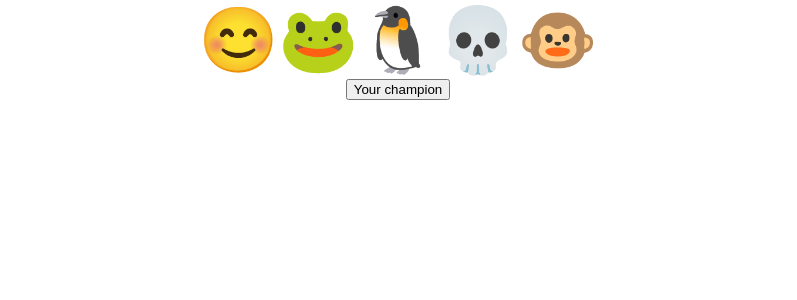
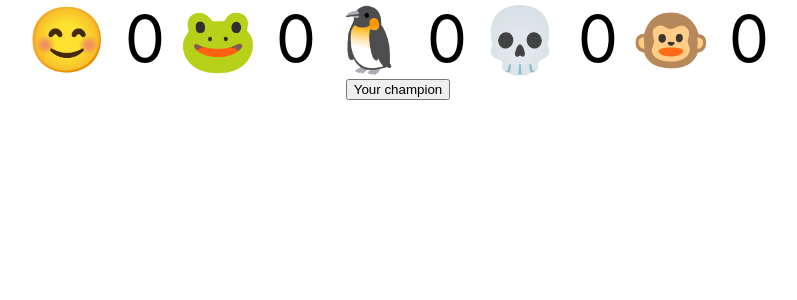
Before and after one commit to karpych1717/frontEndPro_27plus, a React (Create React App) app in the folder homework_28/: page / in a window 1280 px wide. Shown: the top 300 px of the page, without its empty margins (242-1039 px from the left). Built offline with nearby package versions, Linux system fonts and the light colour scheme.

Commit message:
fix counter show

```diff
--- a/homework_28/src/App.js
+++ b/homework_28/src/App.js
@@ -62,7 +62,7 @@ class App extends React.Component {
             <Smile
               className='smile smallSmile activeSmile'
               key={index}
-              face={smile.face}
+              smile={smile}
               onClick={() => this.handleVote(index)}
             />
           ))}
@@ -72,7 +72,7 @@ class App extends React.Component {
           ? <button onClick={() => this.finaliseVote()}>Your champion</button>
           : <Smile
               className='smile bigSmile'
-              face={smiles[this.state.championIndex].face}
+              smile={smiles[this.state.championIndex]}
             />}
       </div>
     )
--- a/homework_28/src/Smile.js
+++ b/homework_28/src/Smile.js
@@ -2,14 +2,14 @@ import React from 'react'
 
 class Smile extends React.Component {
   render () {
-    const { face } = this.props
+    const { smile } = this.props
 
     return (
       <span
         className={this.props.className}
         onClick={this.props.onClick}
       >
-        {face}
+        {smile.face} {smile.votes}
       </span>
     )
   }
--- a/homework_28/src/index.css
+++ b/homework_28/src/index.css
@@ -14,7 +14,8 @@ code {
 
 .smile {
   user-select: none;
-  border-radius: 30%;
+  padding: 0.1em;
+  border-radius: 0.3em;
 }
 
 .smallSmile {
```
